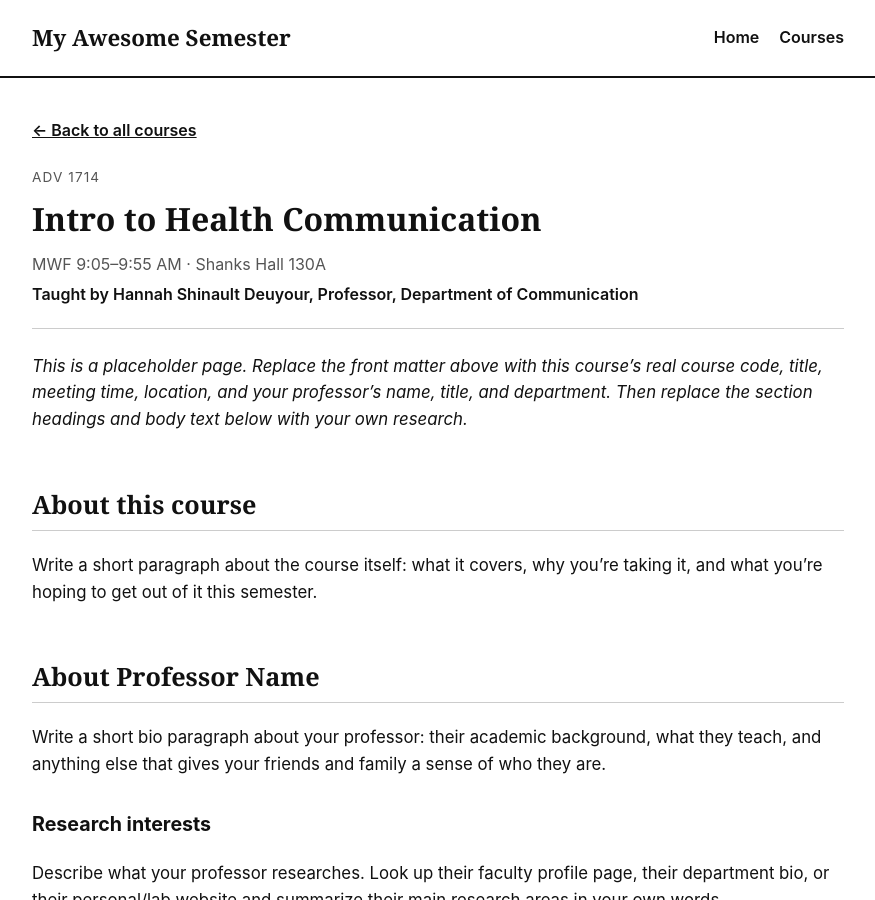
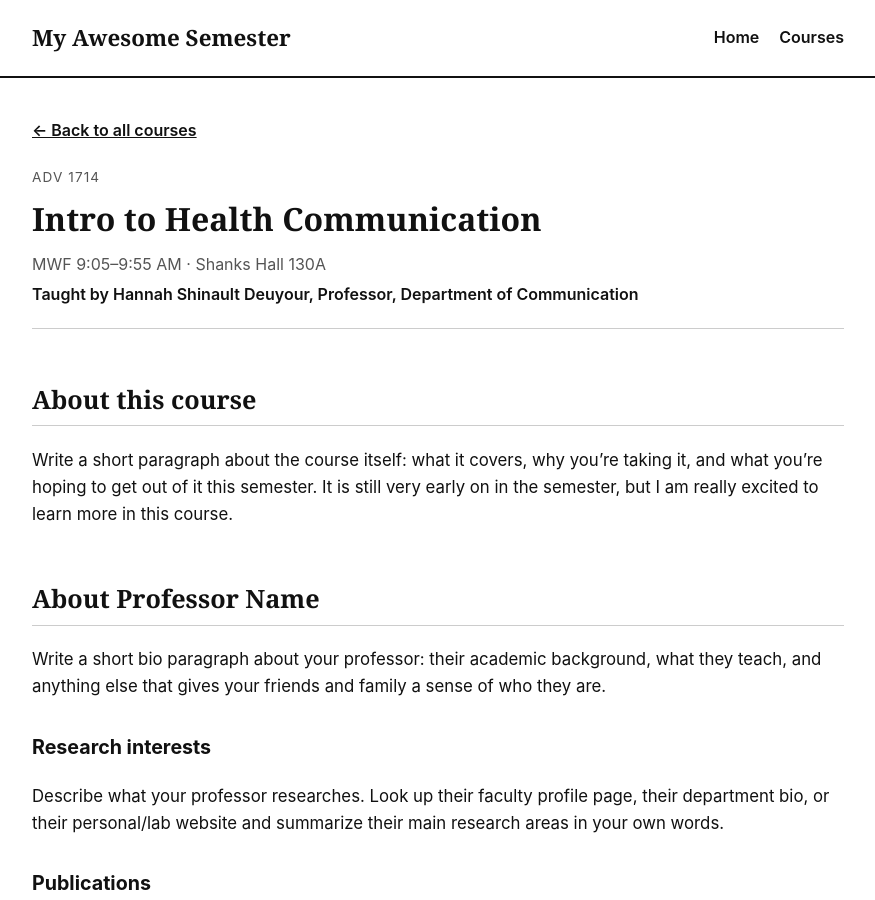
Before and after one commit to lillydonohoe/myawesomesemester, a Jekyll site: the page built from _courses/course-01.md, in a window 1280 px wide and 900 px high. Shown: the whole window, without its empty margins (202-1077 px from the left). Built offline with Jekyll 4.4.1, drawn with Linux system fonts in a browser that asks for light colours.

Commit message:
Update course details for Course 1
Updated course description to include excitement about learning.

```diff
--- a/_courses/course-01.md
+++ b/_courses/course-01.md
@@ -9,15 +9,11 @@ instructor_title: "Professor"
 instructor_department: "Department of Communication"
 ---
 
-_This is a placeholder page. Replace the front matter above with this course's real
-course code, title, meeting time, location, and your professor's name, title, and
-department. Then replace the section headings and body text below with your own
-research._
 
 ## About this course
 
 Write a short paragraph about the course itself: what it covers, why you're taking
-it, and what you're hoping to get out of it this semester.
+it, and what you're hoping to get out of it this semester. It is still very early on in the semester, but I am really excited to learn more in this course.
 
 ## About Professor Name
 
```
